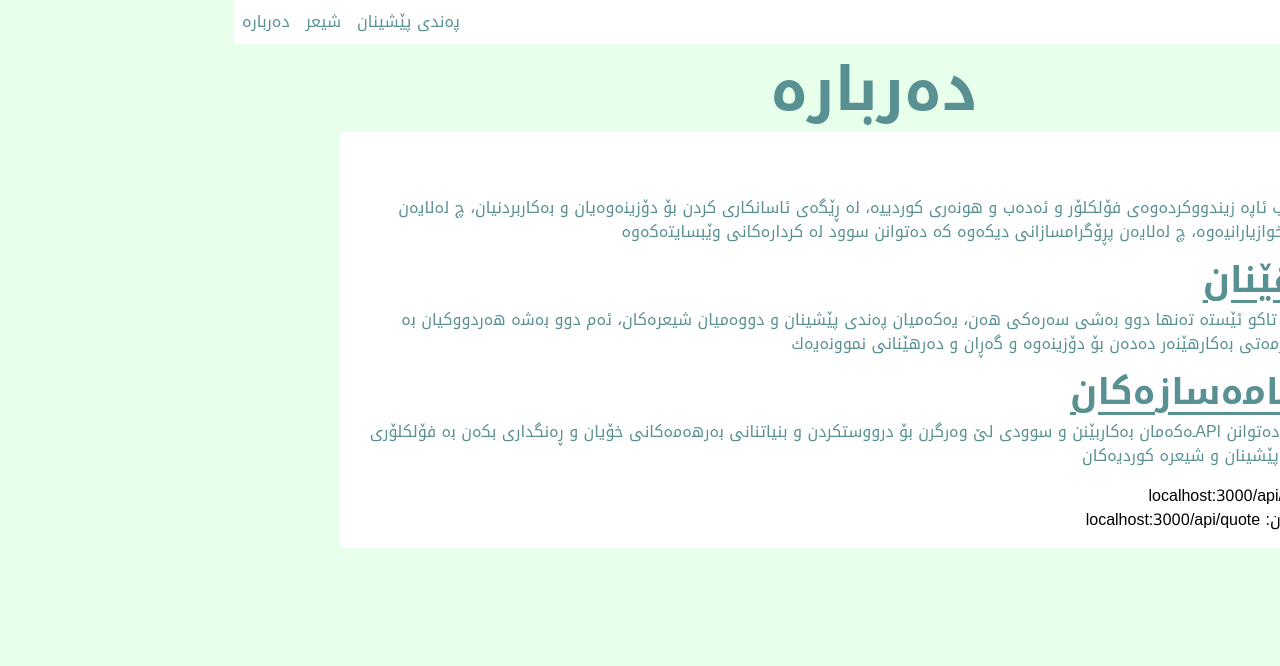
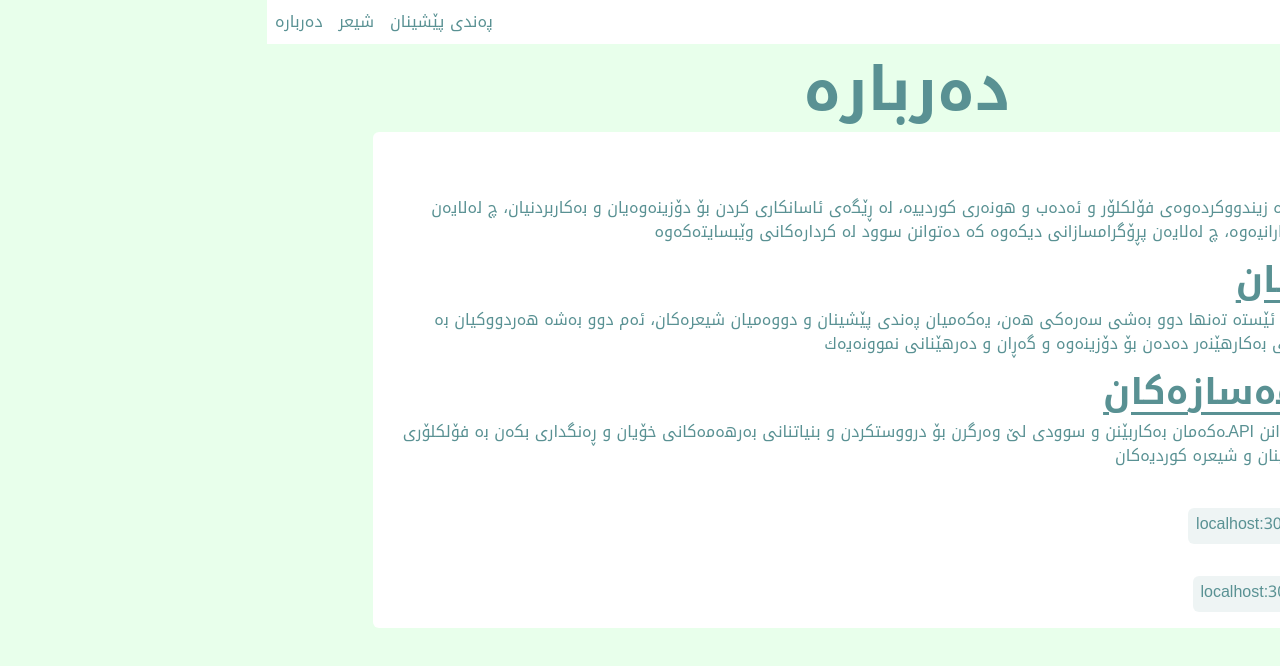
Before and after one commit to barham2003/sakoi-culture, a Next.js app: page /about in a window 1280 px wide. Shown: the top 666 px of the page. Built offline with nearby package versions, Linux system fonts and the light colour scheme.

Commit message:
Api copy design

```diff
--- a/src/app/(others)/about/CopyQuoteApi.tsx
+++ b/src/app/(others)/about/CopyQuoteApi.tsx
@@ -1,14 +1,28 @@
 "use client";
-import { headers } from "next/headers";
-import React from "react";
+import { Button } from "@/components/ui/button";
+import { Copy, CopyCheck } from "lucide-react";
+import React, { useState } from "react";
 
 export default function CopyQuoteApi({ url }: { url: string }) {
+  const [copied, setCopied] = useState<boolean>(false);
+
+  function CopyAndCheck() {
+    navigator.clipboard.writeText(url);
+    setCopied(true);
+  }
   return (
-    <span
-      className=" cursor-pointer"
-      onClick={() => navigator.clipboard.writeText(url)}
-    >
-      {url}
-    </span>
+    <>
+      <div
+        className="flex cursor-pointer justify-start "
+        onClick={CopyAndCheck}
+      >
+        <Button size="sm">
+          {copied === false ? <Copy size={18} /> : <CopyCheck size={18} />}
+        </Button>
+        <span className="rounded-md bg-myblue/10 px-2 py-1 text-myblue">
+          {url}
+        </span>
+      </div>
+    </>
   );
 }
--- a/src/app/(others)/about/page.tsx
+++ b/src/app/(others)/about/page.tsx
@@ -24,9 +24,10 @@ export default function page({}) {
           درووستکردن و بنیاتنانی بەرهەمەکانی خۆیان و ڕەنگداری بکەن بە فۆلکلۆری
           کوردی و پەندی پێشینان و شیعرە کوردیەکان
         </Section>
-        <ul className="text-black">
+        <ul className="space-y-2 text-black">
           <li>
             بۆ شیعر: {"  "}
+            <br />
             <CopyQuoteApi url={headers().get("host") + "/api/poetry"} />
           </li>{" "}
           <li>
--- a/src/app/layout.tsx
+++ b/src/app/layout.tsx
@@ -18,7 +18,7 @@ export default function RootLayout({
   return (
     <html lang="en" className="min-h-screen scroll-smooth">
       <body
-        className={`${inter.className} mx-auto  bg-mybg text-right `}
+        className={`${inter.className} mx-auto  bg-mybg text-right selection:bg-myblue/20 `}
         dir="rtl"
       >
         {children}
```
